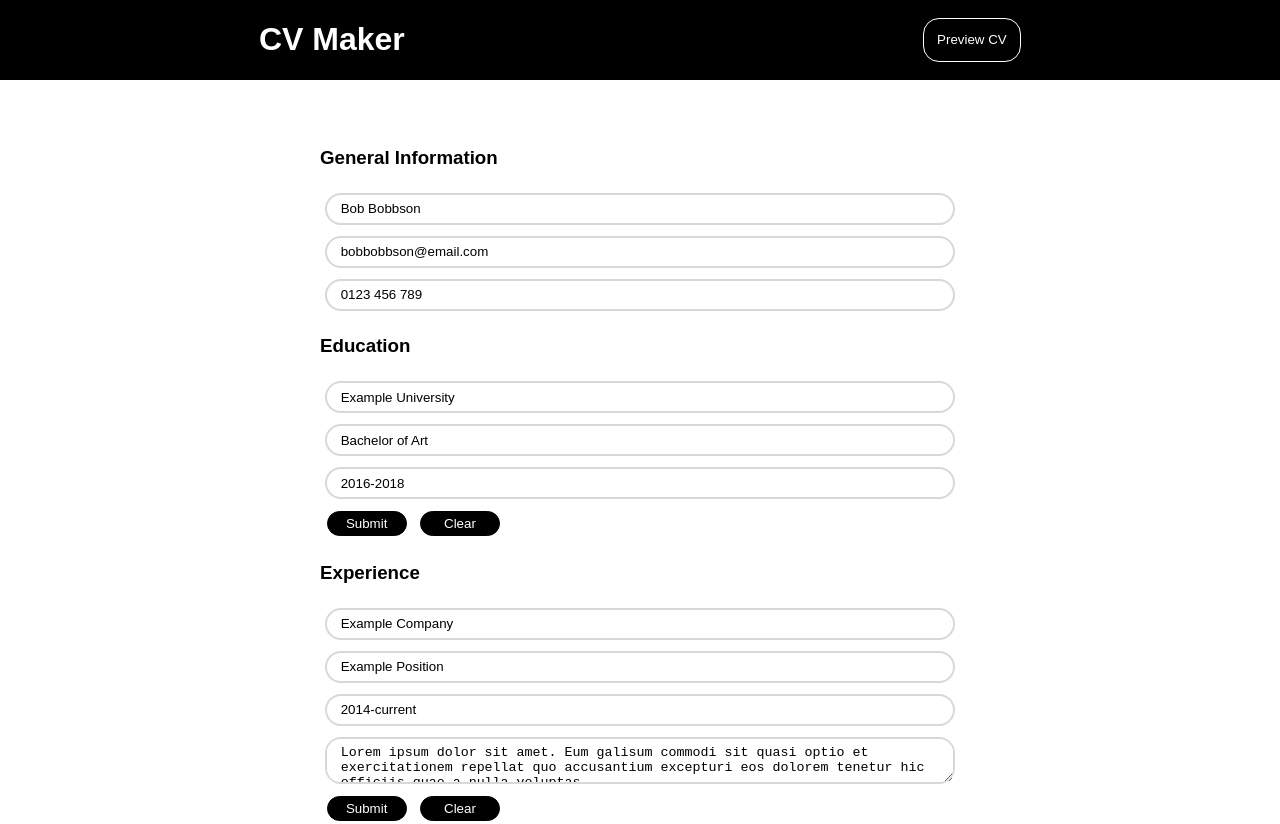
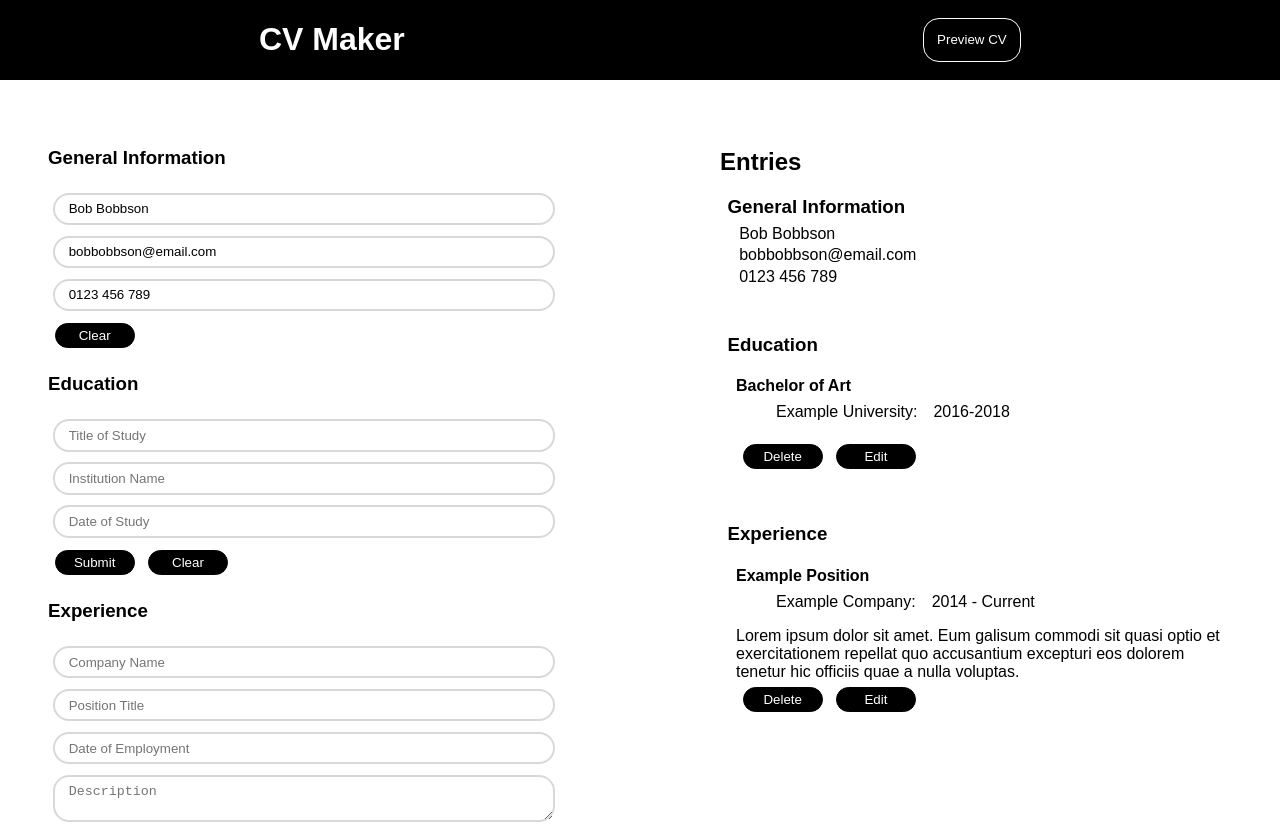
Before and after one commit to emilydta/cv-app, a React (Create React App) app: page / in a window 1280 px wide. Shown: the top 824 px of the page. Built offline with nearby package versions, Linux system fonts and the light colour scheme; the HTML template or start-up script is replaced by a standard one.

Commit message:
refactor with functional react (w/o preview mode)

```diff
--- a/src/App.css
+++ b/src/App.css
@@ -19,10 +19,18 @@ body {
 }
 
 .edit-mode-container {
+    display: flex;
+    justify-content: center;
+    flex-wrap: wrap;
+    gap: 10em;
     padding-top: 8em;
-    width: 50%;
+    width: 100vw;
     height: 100%;
     padding-bottom: 8em;
+}
+
+.forms-display, .edit-entries-display {
+    width: 40%;
 }
 
 .preview-mode-container {
@@ -64,13 +72,13 @@ button {
     flex-direction: column;
 }
 
-.general-information-display {
+/*.general-information-display {
     display: flex;
     flex-direction: column;
     justify-content: center;
     align-items: center;
     margin-bottom: 3em;
-}
+}*/
 
 .general-information-display>p {
     margin: 0.2em;
@@ -90,15 +98,13 @@ ul, li {
     gap: 1rem;
 }
 
-.education-display, .experience-display {
+.general-information-display, .education-display, .experience-display {
     margin-left: 1em;
+    margin-bottom: 3em;
 }
 
 .display-heading {
-    display: flex;
-    flex-direction: column;
-    align-items: flex-start;
-    justify-content: flex-start;
+    margin: 0.4em;
 }
 
 .preview-button {
--- a/src/App.js
+++ b/src/App.js
@@ -1,297 +1,214 @@
 import './App.css';
-import React from 'react';
+import React, { useState, useEffect } from 'react';
 import GeneralInformationForm from './components/forms/GeneralInformationForm';
 import EducationForm from './components/forms/EducationForm';
 import ExperienceForm from './components/forms/ExperienceForm';
+import GeneralInfoDisplay from './components/displays/GeneralInfoDisplay';
 import EducationDisplay from './components/displays/EducationDisplay';
 import ExperienceDisplay from './components/displays/ExperienceDisplay';
 
-class App extends React.Component {
-  constructor(props) {
-    super(props)
-    this.state = {
-      preview: false,
-      fullName: 'Bob Bobbson',
-      email: 'bobbobbson@email.com',
-      number: '0123 456 789',
-      education: {
-        institution: 'Example University',
-        titleOfStudy: 'Bachelor of Art',
-        dateOfStudy: '2016-2018',
-        key: new Date().toString()
-      },
-      educationArray: [],
-      experience: {
-        companyName: 'Example Company',
-        positionTitle: 'Example Position',
-        dateOfWork: '2014-current',
-        mainTasks: 'Lorem ipsum dolor sit amet. Eum galisum commodi sit quasi optio et exercitationem repellat quo accusantium excepturi eos dolorem tenetur hic officiis quae a nulla voluptas. ',
-        key: Date.now().toString()
-      },
-      experienceArray: []
+function App() {
+  const [preview, setPreview] = useState(false);
+
+  const previewButton = () => {
+    setPreview(prevState => !prevState.preview);
   }
 
-    this.previewButton = this.previewButton.bind(this);
-    //Education form functions
-    this.updateInstitution = this.updateInstitution.bind(this);
-    this.updateTitleOfStudy = this.updateTitleOfStudy.bind(this);
-    this.updateDateOfStudy = this.updateDateOfStudy.bind(this);
-    this.educationOnSubmit = this.educationOnSubmit.bind(this);
-    this.clearEduFields = this.clearEduFields.bind(this);
-    this.deleteEduEntry = this.deleteEduEntry.bind(this);
-    this.editEduEntry = this.editEduEntry.bind(this);
+//General Info Section States
+  const [fullName, setFullName] = useState('Bob Bobbson');
+  const [email, setEmail] = useState('bobbobbson@email.com');
+  const [number, setNumber] = useState('0123 456 789');
 
-    //Experience form functions
-    this.updateCompany = this.updateCompany.bind(this);
-    this.updatePositionTitle = this.updatePositionTitle.bind(this);
-    this.updateDateOfWork = this.updateDateOfWork.bind(this);
-    this.updateMainTasks = this.updateMainTasks.bind(this);
-    this.experienceOnSubmit = this.experienceOnSubmit.bind(this);
-    this.clearExpFields = this.clearExpFields.bind(this);
-    this.deleteExpEntry = this.deleteExpEntry.bind(this);
-    this.editExpEntry = this.editExpEntry.bind(this);
+//Education Section States
+  const [educationList, setEducationList] = useState([{"institution":"Example University","titleOfStudy":"Bachelor of Art","dateOfStudy":"2016-2018","key":"Thu Jul 14 2022 20:17:25 GMT+1000 (Australian Eastern Standard Time)"}]);
+  const [institution, setInstitution] = useState('');
+  const [titleOfStudy, setTitleOfStudy] = useState('');
+  const [dateOfStudy, setDateOfStudy] = useState('');
+  const [educationKey, setEducationKey] = useState(new Date().toString());
+
+//Experience Section States
+  const [experienceList, setExperienceList] = useState([{"company":"Example Company","position":"Example Position","dateOfWork":"2014 - Current","mainTasks":"Lorem ipsum dolor sit amet. Eum galisum commodi sit quasi optio et exercitationem repellat quo accusantium excepturi eos dolorem tenetur hic officiis quae a nulla voluptas.","key":"1657794069155"}]);
+  const [company, setCompany] = useState('');
+  const [position, setPosition] = useState('');
+  const [dateOfWork, setDateOfWork] = useState('');
+  const [mainTasks, setMainTasks] = useState('');
+  const [experienceKey, setExperienceKey] = useState(Date.now().toString());
+
+///GENERAL INFO SECTION FUNCTIONS
+const clearGenFields = () => {
+  setFullName('');
+  setEmail('');
+  setNumber('');
 }
 
-  previewButton() {
-    this.setState((prevState) => {
-      return {
-        preview: !prevState.preview
+//EDUCATION SECTION FUNCTIONS
+  const clearEduFields = () => {
+    setInstitution('');
+    setTitleOfStudy('');
+    setDateOfStudy('');
+    setEducationKey(new Date().toString());
+  }
+
+  const deleteEduEntry = (e) => {
+    setEducationList(
+      educationList.filter((entry) => {return entry.key !== e.target.id})
+    )
+  }
+
+  const editEduEntry = (e) => {
+    educationList.forEach((entry) => {
+      if (entry.key === e.target.className) {
+        setInstitution(entry.institution)
+        setTitleOfStudy(entry.titleOfStudy)
+        setDateOfStudy(entry.dateOfStudy)
+        setEducationKey(entry.key)
       }
     })
   }
 
-  ///EDUCATION FORM FUNCTIONS
-  updateInstitution(e) {
-    this.setState({
-      education: {
-        ...this.state.education,
-        institution: e.target.value,
+  const educationOnSubmit = (e) => {
+    e.preventDefault()
+
+    //Checks whether the new entry is already present within educationList,
+    //and creates a new array which replaces the old entry with the edited entry.
+    const newEducationList = educationList.map(entry => {
+      if (entry.key === educationKey) {
+        return {
+          institution: institution,
+          titleOfStudy: titleOfStudy,
+          dateOfStudy: dateOfStudy,
+          key: educationKey,
+        };
+      }
+      return entry
+    })
+
+    const index = educationList.findIndex(entry => entry.key === educationKey)
+    if (index > -1) {
+      setEducationList(newEducationList)
+    }
+    else {
+      setEducationList([...newEducationList,
+        {
+          institution: institution,
+          titleOfStudy: titleOfStudy,
+          dateOfStudy: dateOfStudy,
+          key: educationKey,
+        }
+      ])
+    }
+    clearEduFields();
+  }
+
+//EXPERIENCE SECTION FUNCTIONS
+  const clearExpFields = () => {
+    setCompany('');
+    setPosition('');
+    setDateOfWork('');
+    setMainTasks('');
+    setExperienceKey(Date.now().toString());
+  }
+
+  const deleteExpEntry = (e) => {
+    setExperienceList(
+      experienceList.filter((entry) => {return entry.key !== e.target.id})
+    )
+  }
+
+  const editExpEntry = (e) => {
+    experienceList.forEach((entry) => {
+      if (entry.key === e.target.className) {
+        setCompany(entry.company)
+        setPosition(entry.position)
+        setDateOfWork(entry.dateOfWork)
+        setMainTasks(entry.mainTasks)
+        setExperienceKey(entry.key)
       }
     })
   }
 
-  updateTitleOfStudy(e) {
-    this.setState({
-      education: {
-        ...this.state.education,
-        titleOfStudy: e.target.value,
-      }
-    })
-  }
+  const experienceOnSubmit = (e) => {
+    e.preventDefault()
 
-  updateDateOfStudy(e) {
-    this.setState({
-      education: {
-        ...this.state.education,
-        dateOfStudy: e.target.value,
-      }
-    })
-  }
-
-  educationOnSubmit(e) {
-    e.preventDefault()
-    this.setState((prevState) => {
-      //Checks whether the new entry is already present within the array, and replaces with the new one if it is.
-      const editedEducationArray = prevState.educationArray.map((entry) => {
-        if (entry.key === this.state.education.key) {
-          return entry = this.state.education
+    //Checks whether the new entry is already present within experienceList,
+    //and creates a new array which replaces the old entry with the edited entry.
+    const newExperienceList = experienceList.map(entry => {
+      if (entry.key === experienceKey) {
+        return {
+          company: company,
+          position: position,
+          dateOfWork: dateOfWork,
+          mainTasks: mainTasks,
+          key: experienceKey,
+        };
       }
       return entry
     })
-      return {
-        education: {
-          institution: '',
-          titleOfStudy: '',
-          dateOfStudy: '',
-          key: new Date().toString()
-        },
-        educationArray: [...new Set([...editedEducationArray, this.state.education])]
+
+    const index = experienceList.findIndex(entry => entry.key === experienceKey)
+    if (index > -1) {
+      setExperienceList(newExperienceList)
     }
-    })
+    else {
+      setExperienceList([...newExperienceList,
+        {
+          company: company,
+          position: position,
+          dateOfWork: dateOfWork,
+          mainTasks: mainTasks,
+          key: experienceKey,
+        }
+      ])
+    }
+    clearExpFields();
   }
 
-  clearEduFields() {
-    this.setState({
-      education: {
-        institution: '',
-        titleOfStudy: '',
-        dateOfStudy: '',
-        key: new Date().toString()
-      },
-    })
-  }
-
-  deleteEduEntry(e) {
-    this.setState({
-      educationArray: this.state.educationArray.filter((entry) => {return entry.key !== e.target.id})
-    })
-  }
-
-  editEduEntry(e) {
-    this.state.educationArray.map((entry) => {
-      if (entry.key === e.target.className) {
-        return (
-          this.setState({
-            preview: false,
-            education: {
-              institution: entry.institution,
-              titleOfStudy: entry.titleOfStudy,
-              dateOfStudy: entry.dateOfStudy,
-              key: entry.key
-            }
-          })
-        )
-      }
-      return null
-    })
-  }
-
-  //EXPERIENCE FORM FUNCTIONS
-  updateCompany(e) {
-    this.setState({
-      experience: {
-        ...this.state.experience,
-        companyName: e.target.value,
-      }
-    })
-  }
-
-  updatePositionTitle(e) {
-    this.setState({
-      experience: {
-        ...this.state.experience,
-        positionTitle: e.target.value,
-      }
-    })
-  }
-
-  updateDateOfWork(e) {
-    this.setState({
-      experience: {
-        ...this.state.experience,
-        dateOfWork: e.target.value,
-      }
-    })
-  }
-
-  updateMainTasks(e) {
-    this.setState({
-      experience: {
-        ...this.state.experience,
-        mainTasks: e.target.value,
-      }
-    })
-  }
-
-  clearExpFields() {
-    this.setState({
-      experience: {
-        companyName: '',
-        positionTitle: '',
-        dateOfWork: '',
-        mainTasks: '',
-        key: Date.now().toString()
-      },
-    })
-  }
-
-  experienceOnSubmit(e) {
-    e.preventDefault()
-    this.setState((prevState) => {
-      //Checks whether the new entry is already present within the array, and replaces with the new one if it is.
-      const editedExperienceArray = prevState.experienceArray.map((entry) => {
-        if (entry.key === this.state.experience.key) {
-          return entry = this.state.experience
-        }
-        return entry
-      })
-      return {
-        experience: {
-          companyName: '',
-          positionTitle: '',
-          dateOfWork: '',
-          mainTasks: '',
-          key: Date.now().toString()
-        },
-        experienceArray: [...new Set([...editedExperienceArray, this.state.experience])]
-      }
-    })
-  }
-
-  deleteExpEntry(e) {
-    this.setState({
-      experienceArray: this.state.experienceArray.filter((entry) => {return entry.key !== e.target.id})
-    })
-  }
-
-  editExpEntry(e) {
-    this.state.experienceArray.map((entry) => {
-      if (entry.key === e.target.className) {
-        return (
-          this.setState({
-            preview: false,
-            experience: {
-              companyName: entry.companyName,
-              positionTitle: entry.positionTitle,
-              dateOfWork: entry.dateOfWork,
-              mainTasks: entry.mainTasks,
-              key: entry.key
-            }
-          })
-        )
-      }
-      return null
-    })
-  }
-
-
-  render() {
-    const { preview, fullName, email, number, education, educationArray, experience, experienceArray} = this.state;
-
   const editMode = <div className='edit-mode-container'>
+    <div className='forms-display'>
       <GeneralInformationForm
+        clearGeneralFields={clearGenFields}
         nameValue={fullName}
         emailValue={email}
         numberValue={number}
-        nameOnChange={(e) => this.setState({fullName: e.target.value})}
-        emailOnChange={(e) => this.setState({email: e.target.value})}
-        numberOnChange={(e) => this.setState({number: e.target.value})}
+        nameOnChange={(e) => setFullName(e.target.value)}
+        emailOnChange={(e) => setEmail(e.target.value)}
+        numberOnChange={(e) => setNumber(e.target.value)}
       />
       <EducationForm
-        submit={this.educationOnSubmit}
-        clearEducationFields={this.clearEduFields}
-        institutionOnChange={this.updateInstitution} institutionValue={education.institution}
-        titleOfStudyOnChange={this.updateTitleOfStudy} titleOfStudyValue={education.titleOfStudy}
-        dateOfStudyOnChange={this.updateDateOfStudy} dateOfStudyValue={education.dateOfStudy}
+        submit={educationOnSubmit}
+        clearEducationFields={clearEduFields}
+        titleOfStudyOnChange={(e) => setTitleOfStudy(e.target.value)} titleOfStudyValue={titleOfStudy}
+        institutionOnChange={(e) => setInstitution(e.target.value)} institutionValue={institution}
+        dateOfStudyOnChange={(e) => setDateOfStudy(e.target.value)} dateOfStudyValue={dateOfStudy}
       />
       <ExperienceForm
-        submit={this.experienceOnSubmit}
-        clearExperienceFields={this.clearExpFields}
-        companyOnChange={this.updateCompany} companyValue={experience.companyName}
-        positionOnChange={this.updatePositionTitle} positionValue={experience.positionTitle}
-        dateOfWorkOnChange={this.updateDateOfWork} dateOfWorkValue={experience.dateOfWork}
-        mainTasksOnChange={this.updateMainTasks} mainTasksValue={experience.mainTasks}
+        submit={experienceOnSubmit}
+        clearExperienceFields={clearExpFields}
+        companyOnChange={(e) => setCompany(e.target.value)} companyValue={company}
+        positionOnChange={(e) => setPosition(e.target.value)} positionValue={position}
+        dateOfWorkOnChange={(e) => setDateOfWork(e.target.value)} dateOfWorkValue={dateOfWork}
+        mainTasksOnChange={(e) => setMainTasks(e.target.value)} mainTasksValue={mainTasks}
       />
     </div>
-
-  const previewMode = <div className='preview-mode-container'>
-    <div className="general-information-display">
-        <h1 className="name-display">{fullName}</h1>
-            <p className="email">{email}</p>
-            <p className="phone">{number}</p>
-    </div>
-    <div className='display-heading'>
-      <h2>Education</h2>
+    <div className='edit-entries-display'>
+      <h2>Entries</h2>
+      <h3 className='display-heading'>General Information</h3>
+      <GeneralInfoDisplay
+        fullNameValue={fullName}
+        emailValue={email}
+        numberValue={number}
+      />
+      <h3 className='display-heading'>Education</h3>
       <EducationDisplay
-        educationData={educationArray}
-        deleteEducationEntry={this.deleteEduEntry}
-        editEducationEntry={this.editEduEntry}
+        educationData={educationList}
+        deleteEducationEntry={deleteEduEntry}
+        editEducationEntry={editEduEntry}
       />
-      <h2>Experience</h2>
+      <h3 className='display-heading'>Experience</h3>
       <ExperienceDisplay
-      experienceData={experienceArray}
-      deleteExperienceEntry={this.deleteExpEntry}
-      editExperienceEntry={this.editExpEntry}
+        experienceData={experienceList}
+        deleteExperienceEntry={deleteExpEntry}
+        editExperienceEntry={editExpEntry}
       />
     </div>
   </div>
@@ -300,12 +217,11 @@ class App extends React.Component {
     <div className="App" style={preview ? {backgroundColor: 'rgb(202, 202, 202)'} : {backgroundColor: 'white'}}>
         <div className="header">
           <h1 className='app-title'>CV Maker</h1>
-          <button type="button" className='preview-button' onClick={this.previewButton}>{preview ? 'Edit Mode' : 'Preview CV'}</button>
+          <button type="button" className='preview-button' onClick={previewButton}>{preview ? 'Edit Mode' : 'Preview CV'}</button>
         </div>
-        {preview ? previewMode : editMode}
+        {preview ? null : editMode}
       </div>
-    );
-  }
+  )
 }
 
 export default App;
--- a/src/components/displays/EducationDisplay.js
+++ b/src/components/displays/EducationDisplay.js
@@ -1,27 +1,24 @@
-import React, { Component } from 'react';
-
-class EducationDisplay extends Component {
-    render() {
+function EducationDisplay(props) {
     return (
         <div>
-                {this.props.educationData.map((entry) => {
+            {props.educationData.map((entry) => {
                 return (
                     <div key={entry.key} className='education-display'>
-                            <h4 className='education-title'>{entry.institution}</h4>
+                        <h4 className='education-title'>{entry.titleOfStudy}</h4>
                         <ul className='education-title-date'>
-                                <li>{`${entry.titleOfStudy}:`}</li>
+                            <li>{`${entry.institution}:`}</li>
                             <li>{entry.dateOfStudy}</li>
                         </ul>
                         <div className='edit-display-buttons'>
-                                <button type="button" id={entry.key} onClick={this.props.deleteEducationEntry}>Delete</button>
-                                <button type="button" className={entry.key} onClick={this.props.editEducationEntry}>Edit</button>
+                            <button type="button" id={entry.key} onClick={props.deleteEducationEntry}>Delete</button>
+                            <button type="button" className={entry.key} onClick={props.editEducationEntry}>Edit</button>
                         </div>
                     </div>
                 )
             })}
         </div>
     );
-    }
+
 }
 
 export default EducationDisplay;
--- a/src/components/displays/ExperienceDisplay.js
+++ b/src/components/displays/ExperienceDisplay.js
@@ -7,9 +7,9 @@ class ExperienceDisplay extends Component {
                 {this.props.experienceData.map((entry) => {
                     return (
                         <div key={entry.key} className='experience-display'>
-                            <h4 className='experience-title'>{entry.companyName}</h4>
+                            <h4 className='experience-title'>{entry.position}</h4>
                             <ul className='experience-title-date'>
-                                <li>{`${entry.positionTitle}:`}</li>
+                                <li>{`${entry.company}:`}</li>
                                 <li>{entry.dateOfWork}</li>
                             </ul>
                             <div className='experience-tasks'>{entry.mainTasks}</div>
--- /dev/null
+++ b/src/components/displays/GeneralInfoDisplay.js
@@ -0,0 +1,11 @@
+function GeneralInfoDisplay(props) {
+    return (
+        <div className="general-information-display">
+            <p className="name-display">{props.fullNameValue}</p>
+            <p className="email">{props.emailValue}</p>
+            <p className="phone">{props.numberValue}</p>
+        </div>
+    )
+}
+
+export default GeneralInfoDisplay;
--- a/src/components/forms/EducationForm.js
+++ b/src/components/forms/EducationForm.js
@@ -2,8 +2,8 @@ function EducationForm(props) {
     return (
         <form className='education-form' onSubmit={props.submit}>
             <h3>Education</h3>
+            <input type="text" value={props.titleOfStudyValue} placeholder='Title of Study' onChange={props.titleOfStudyOnChange}></input>
             <input type="text" value={props.institutionValue} placeholder='Institution Name' onChange={props.institutionOnChange}></input>
-            <input type="text" value={props.titleOfStudyValue} placeholder='Title of Study' onChange={props.titleOfStudyOnChange}></input>
             <input type="text" value={props.dateOfStudyValue} placeholder='Date of Study' onChange={props.dateOfStudyOnChange}></input>
             <div className="form-buttons">
                 <button type='submit' className="submit-button">Submit</button>
--- a/src/components/forms/ExperienceForm.js
+++ b/src/components/forms/ExperienceForm.js
@@ -1,4 +1,5 @@
 function ExperienceForm(props) {
+
     return (
         <form className='experience-form' onSubmit={props.submit}>
             <h3>Experience</h3>
--- a/src/components/forms/GeneralInformationForm.js
+++ b/src/components/forms/GeneralInformationForm.js
@@ -1,10 +1,21 @@
-function GeneralInformationForm({ nameValue, emailValue, numberValue, nameOnChange, emailOnChange, numberOnChange }) {
+function GeneralInformationForm({
+  nameValue,
+  emailValue,
+  numberValue,
+  nameOnChange,
+  emailOnChange,
+  numberOnChange,
+  clearGeneralFields
+}) {
     return (
         <form className='general-information-form'>
           <h3>General Information</h3>
           <input type="text" value={nameValue} placeholder='Name' onChange={nameOnChange}></input>
           <input type="text" value={emailValue} placeholder='Email' onChange={emailOnChange}></input>
           <input type="text" value={numberValue} placeholder='Phone Number' onChange={numberOnChange}></input>
+          <div className="form-buttons">
+                <button type="button" className="clear-button" onClick={clearGeneralFields}>Clear</button>
+            </div>
         </form>
     )
 }
```
Lines whose indentation alone changed are shown as unchanged.
